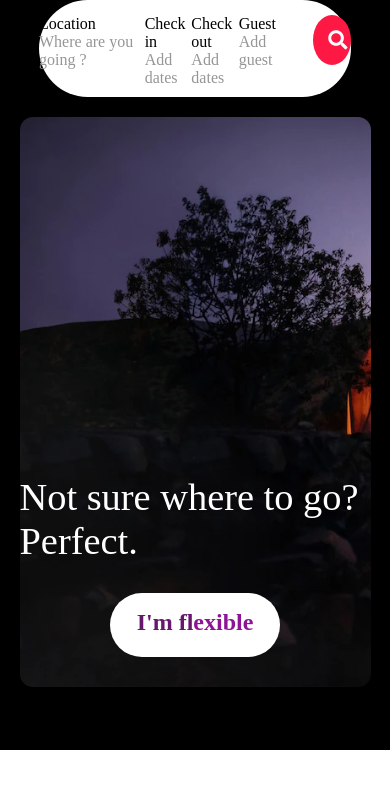
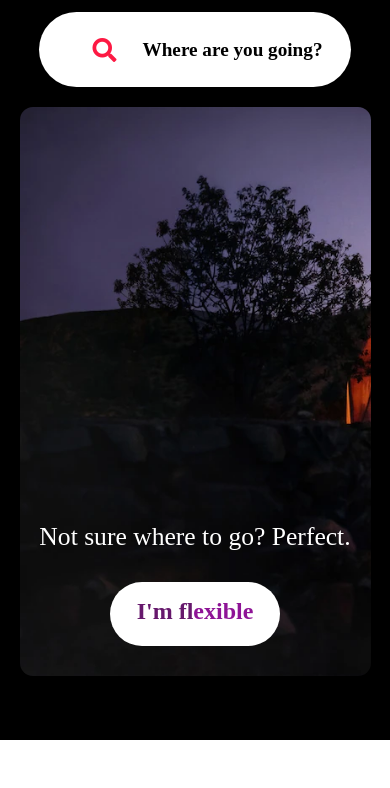
Before and after one commit to RAVIBELWAL/airbnb, a website: page index.html in a window 390 px wide. Drawn offline with Linux system fonts and the light colour scheme.

Commit message:
header responsive

```diff
--- a/index.html
+++ b/index.html
@@ -60,6 +60,9 @@
                     <div>Add guest</div>
                 </div>
                 <div id="search"><i class="fas fa-search"></i> </div>
+                <div class="phnSearchText">
+                    Where are you going?
+                </div>
             </div>
         </div>
     </div>
--- a/public/style.css
+++ b/public/style.css
@@ -152,19 +152,55 @@ gap:15px
 
 .bgImgBtn span{color: #8e1496;}
 
+.option,.bgImgBtn{cursor: pointer;}
+
 /*---------------------*/
 
 @media only screen and (max-width:645px){
-  .nav,.nav2{display: none;}
+  .menu_div{padding-top: 3vw;}
+  .nav,.nav2,.option,.searchdiv{ display: none;}
+    #menu .option #search{
+        margin-left: 10px;
+        background-color:white;
+        width: 50px;
+        height: 50px;
+        color: #fd1943;
+    }
+
+    .fa-search{
+        vertical-align: -18px;
+        font-size: 1.5rem;
+        font-weight: lighter;
+        padding-left: 15px;
+    }
+    .phnSearchText{
+        padding-top: 12px;
+        font-weight: bold;
+        font-size: 1.2rem;
+    }
+    .bgHeading{
+        font-size: 1.6rem;
+    }
 
 }
 
 
+
+
 @media screen and (max-width: 950px) AND (min-width: 646px)
 {
+    .nav{
+        padding-top: 3vh;
+    padding-bottom: 3vh;
+    }
+
     #link a{/*padding-top: 6vh;
     font-size: 1.1em;*/
     display: none;
+    }
+
+    .phnSearchText{
+        display: none;
     }
 
     #link2{
@@ -184,7 +220,10 @@ gap:15px
 @media screen and (min-width: 951px)
 {
     .nav2{display: none;}
-#menu
+    .phnSearchText{
+        display: none;
+    }
+    #menu
 {
     margin-left: 20vw;
     margin-right: 20vw;
```
